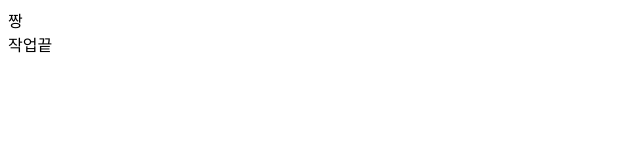
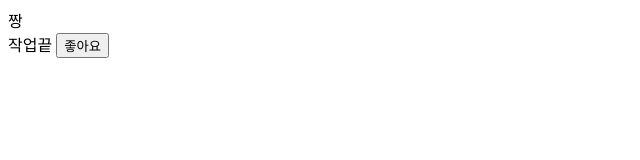
Before and after one commit to anyounghwa/oct, a plain HTML site: page index.html in a window 1280 px wide. Shown: the whole page, without its empty margins (0-640 px from the left). Drawn offline with Linux system fonts and the light colour scheme.

Commit message:
버튼 좋아요 추가

```diff
--- a/index.html
+++ b/index.html
@@ -2,3 +2,4 @@
 <head></head>
 <nav></nav>
 작업끝
+<button>좋아요</button>
```
